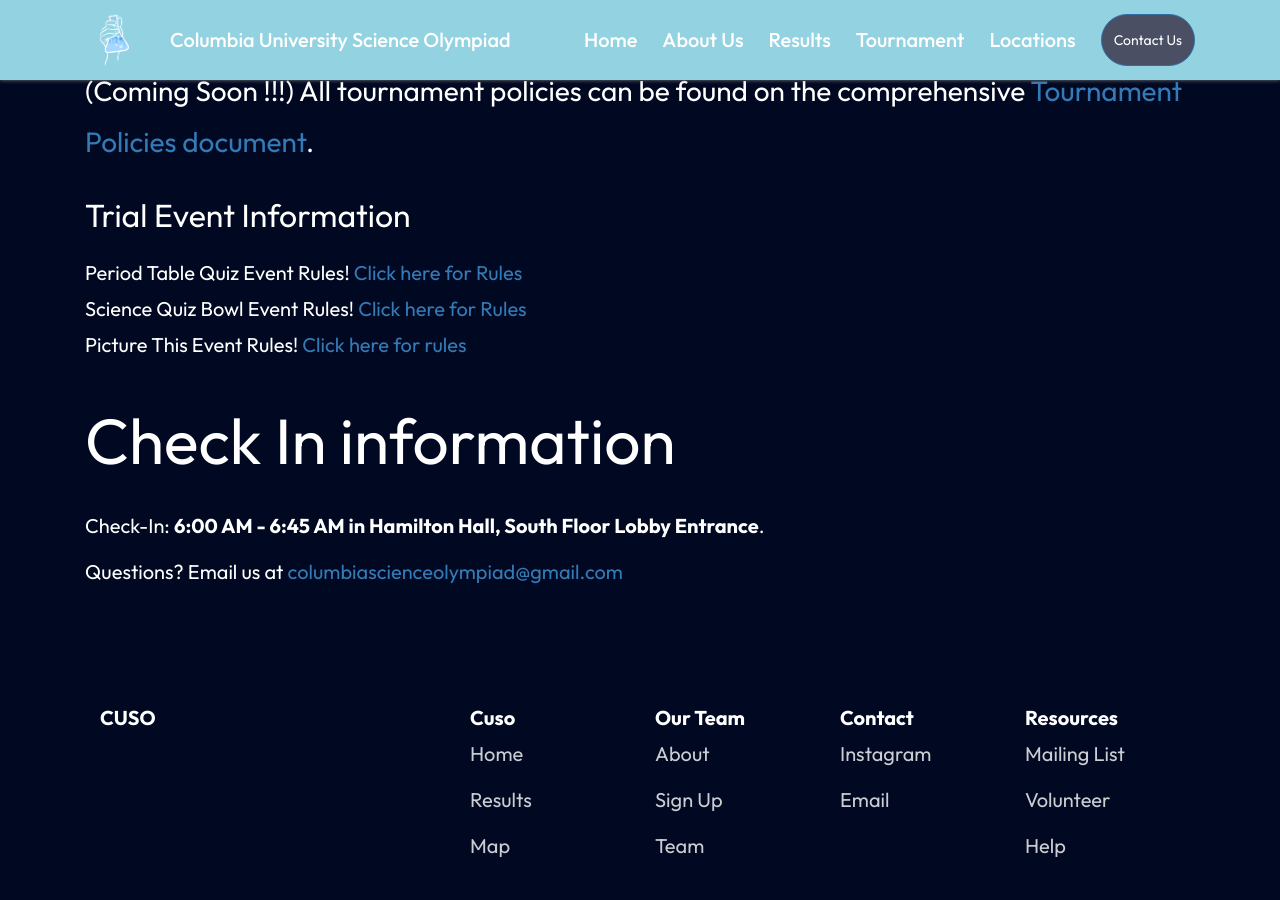
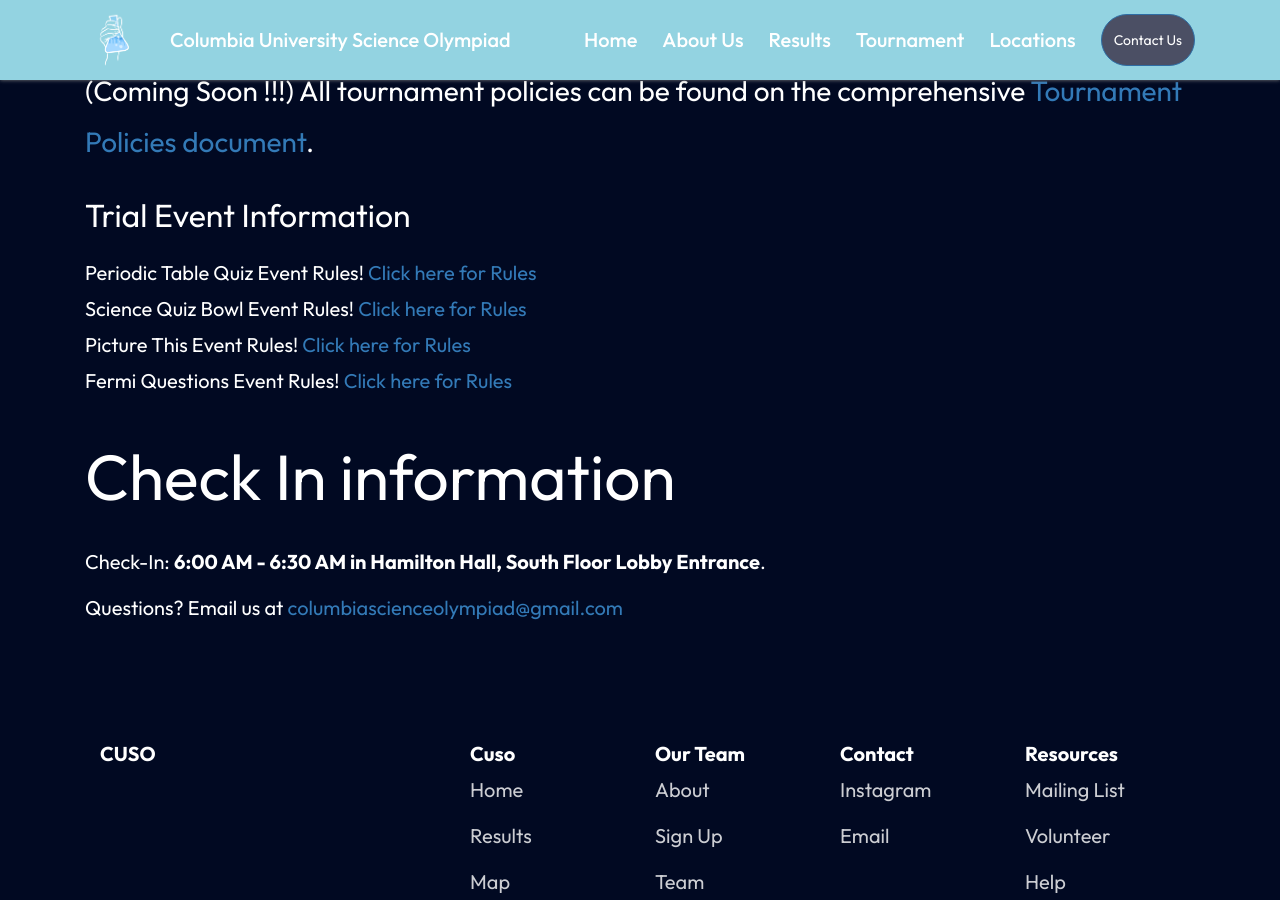
Before and after one commit to columbia-science-olympiad/columbia-science-olympiad.github.io, a Jekyll site: the page built from tournament.md, in a window 1280 px wide and 900 px high, scrolled down 486 px. Built offline with Jekyll 4.4.1, drawn with Linux system fonts in a browser that asks for light colours; nearby versions of some CDN libraries.

Commit message:
Fermi Questions trial event rules

```diff
--- a/tournament.md
+++ b/tournament.md
@@ -21,12 +21,13 @@
 
 ## Trial Event Information
 
--   Period Table Quiz Event Rules! [Click here for Rules](https://docs.google.com/document/d/1FJ2al9GpvckfrGTmrC3XqEVGtrlCHgv0q48Q1ueMV9Y/edit?usp=sharing)
+-   Periodic Table Quiz Event Rules! [Click here for Rules](https://docs.google.com/document/d/1FJ2al9GpvckfrGTmrC3XqEVGtrlCHgv0q48Q1ueMV9Y/edit?usp=sharing)
 -   Science Quiz Bowl Event Rules! [Click here for Rules](https://docs.google.com/document/d/1n75HFtPcuURw4dRdZKRhk1AfoW87i42JSpHX4EOUWqw/edit?usp=sharing)
--   Picture This Event Rules! [Click here for rules](https://drive.google.com/file/d/15VBWg69RdOoy1lnkt4-ha3JwvseQCSOK/view?usp=sharing)
+-   Picture This Event Rules! [Click here for Rules](https://drive.google.com/file/d/15VBWg69RdOoy1lnkt4-ha3JwvseQCSOK/view?usp=sharing)
+-   Fermi Questions Event Rules! [Click here for Rules](https://drive.google.com/file/d/1RQQ4DyF8_o6XMYdUEKAVoIyrVvVdVx5r/view?usp=sharing)
 
 # Check In information
 
-Check-In: **6:00 AM - 6:45 AM in Hamilton Hall, South Floor Lobby Entrance**.
+Check-In: **6:00 AM - 6:30 AM in Hamilton Hall, South Floor Lobby Entrance**.
 
 Questions? Email us at [columbiascienceolympiad@gmail.com](mailto:columbiascienceolympiad@gmail.com?)
```
